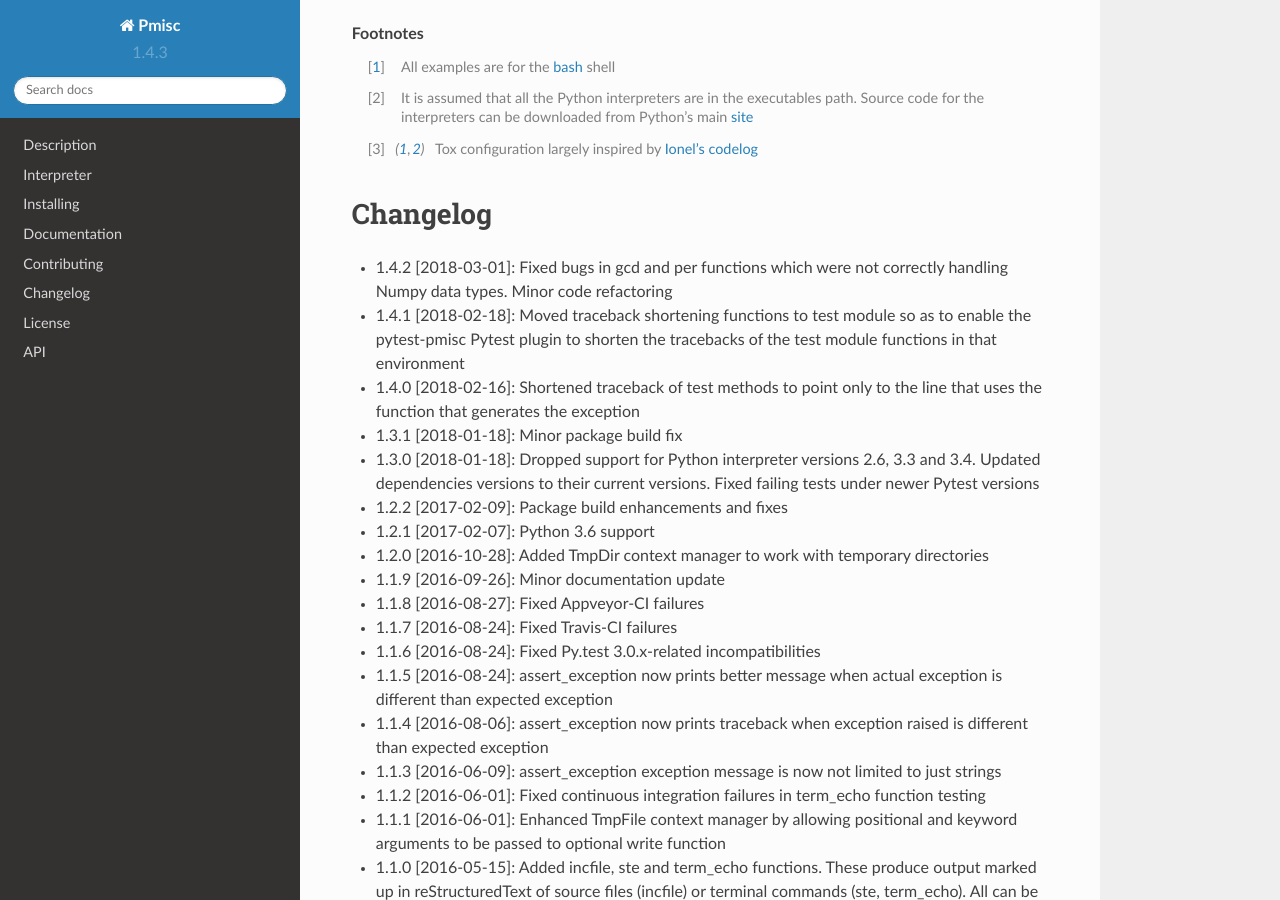
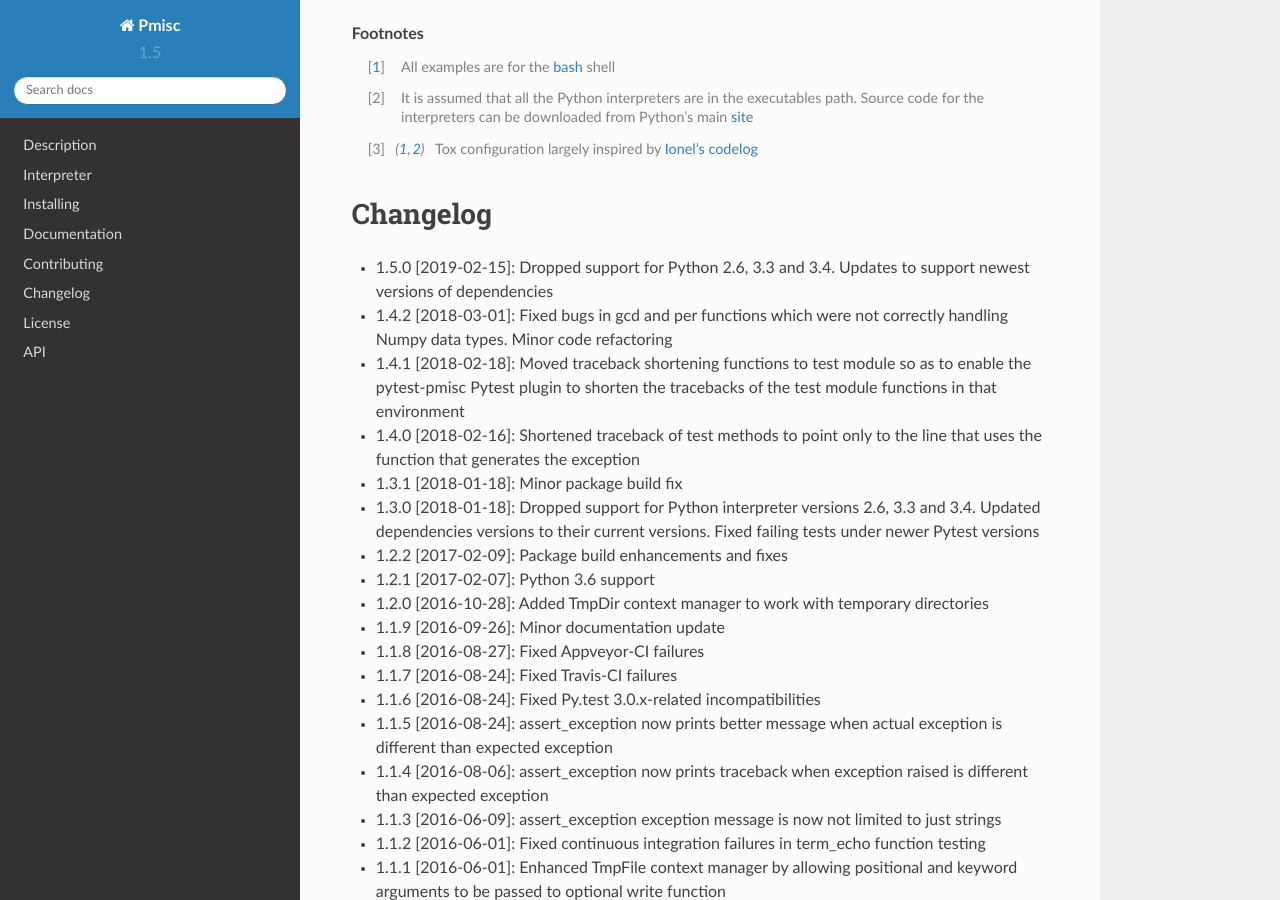
Before and after one commit to pmacosta/pmisc, a Sphinx documentation site: the page built from docs/index.rst, in a window 1280 px wide and 900 px high, scrolled down 3954 px. Built offline with Sphinx 7.4.7 and the Read the Docs theme 2.0.0, drawn with Linux system fonts in a browser that asks for light colours.

Commit message:
Continuous integration fixes

```diff
--- a/CHANGELOG.rst
+++ b/CHANGELOG.rst
@@ -4,6 +4,9 @@
 
 Changelog
 =========
+
+* 1.5.0 [2019-02-15]: Dropped support for Python 2.6, 3.3 and 3.4. Updates
+  to support newest versions of dependencies
 
 * 1.4.2 [2018-03-01]: Fixed bugs in gcd and per functions which were not
   correctly handling Numpy data types. Minor code refactoring
--- a/appveyor.yml
+++ b/appveyor.yml
@@ -111,7 +111,7 @@
 - which pip
 - pip --version
 - ps: Invoke-WebRequest -OutFile .\hunspell.zip -Uri "https://cfhcable.dl.sourceforge.net/project/ezwinports/hunspell-1.3.2-3-w32-bin.zip" -Headers @{"Upgrade-Insecure-Requests"="1"; "DNT"="1"; "User-Agent"="Mozilla/5.0 (Windows NT 6.1; Win64; x64) AppleWebKit/537.36 (KHTML, like Gecko) Chrome/71.0.3578.98 Safari/537.36"; "Accept"="text/html,application/xhtml+xml,application/xml;q=0.9,image/webp,image/apng,*/*;q=0.8"; "Referer"="https://sourceforge.net/projects/ezwinports/files/hunspell-1.3.2-3-w32-bin.zip/download"; "Accept-Encoding"="gzip, deflate, br"; "Accept-Language"="en-US,en;q=0.9"; "Cookie"="_ga=GA1.2.960330120.1549548167; _gid=GA1.2.253466023.1549548167; _scp=1549548167671.1888783760; _scs=1549548167673.1210103215; __gads=ID=13f7ab9f14784468:T=1549548167:S=ALNI_MatktSjb46-gGUtEr9aCuvgPeSgLQ"}
-- 7z e .\hunspell.zip -o%REPO_DIR%\hunspell
+- 7z e -y .\hunspell.zip -o%REPO_DIR%\hunspell
 - ps: iex (new-object net.webclient).downloadstring('https://get.scoop.sh')
 - scoop install shellcheck
 - set PATH=%PATH%;%REPO_DIR%\hunspell;%REPO_DIR%\hunspell\bin;~\scoop\shims;~\scoop\apps\shellcheck\current
@@ -132,7 +132,7 @@
 - python -c "from __future__ import print_function;import glob; import os; sdir = os.environ.get('PYLINT_PLUGINS_DIR', ''); print(','.join([os.path.basename(fname).replace('.py', '') for fname in glob.glob(os.path.join(sdir, '*.py'))]) if sdir else '')" > pylint_plugins_list.txt
 - set /p PYLINT_PLUGINS_LIST=<pylint_plugins_list.txt
 - python -c "from __future__ import print_function; import os; svar=os.environ.get('PYLINT_PLUGINS_LIST', ''); print('--load-plugins='+svar if svar else '')" > pylint_cli_append.txt
-- set PYLINT_CLI_APPEND=<pylint_cli_append.txt
+- set /p PYLINT_CLI_APPEND=<pylint_cli_append.txt
 - set PYTHONPATH=%PYTHONPATH%;%PYLINT_PLUGINS_DIR%;
 - echo "PYTHON_SITE_PACKAGES=%PYTHON_SITE_PACKAGES%"
 - echo "VIRTUALENV_DIR=%VIRTUALENV_DIR%"
@@ -197,7 +197,7 @@
 ###
 # Run tests
 ###
-# Omitted tests are not Windows-specific and are handled by Travis-CI
+- copy %EXTRA_DIR%\.headerrc %SOURCE_DIR%\.headerrc
 - pylint --rcfile=%EXTRA_DIR%\.pylintrc %PYLINT_CLI_APPEND% -f colorized -r no %SOURCE_DIR%
 - pylint --rcfile=%EXTRA_DIR%\.pylintrc %PYLINT_CLI_APPEND% -f colorized -r no %SBIN_DIR%
 - pylint --rcfile=%EXTRA_DIR%\.pylintrc %PYLINT_CLI_APPEND% -f colorized -r no %EXTRA_DIR%\tests
--- a/docs/conf.py
+++ b/docs/conf.py
@@ -63,9 +63,9 @@
 # built documents.
 #
 # The short X.Y version.
-version = '1.4.3'
+version = '1.5'
 # The full version, including alpha/beta/rc tags.
-release = '1.4.3'
+release = '1.5'
 
 # The language for content autogenerated by Sphinx. Refer to documentation
 # for a list of supported languages.
--- a/pmisc/version.py
+++ b/pmisc/version.py
@@ -7,7 +7,7 @@
 ###
 # Global variables
 ###
-VERSION_INFO = (1, 4, 3, "final", 0)
+VERSION_INFO = (1, 5, 0, "final", 0)
 
 
 ###
```
Also changed, not shown: .travis.yml, 2 other files.
